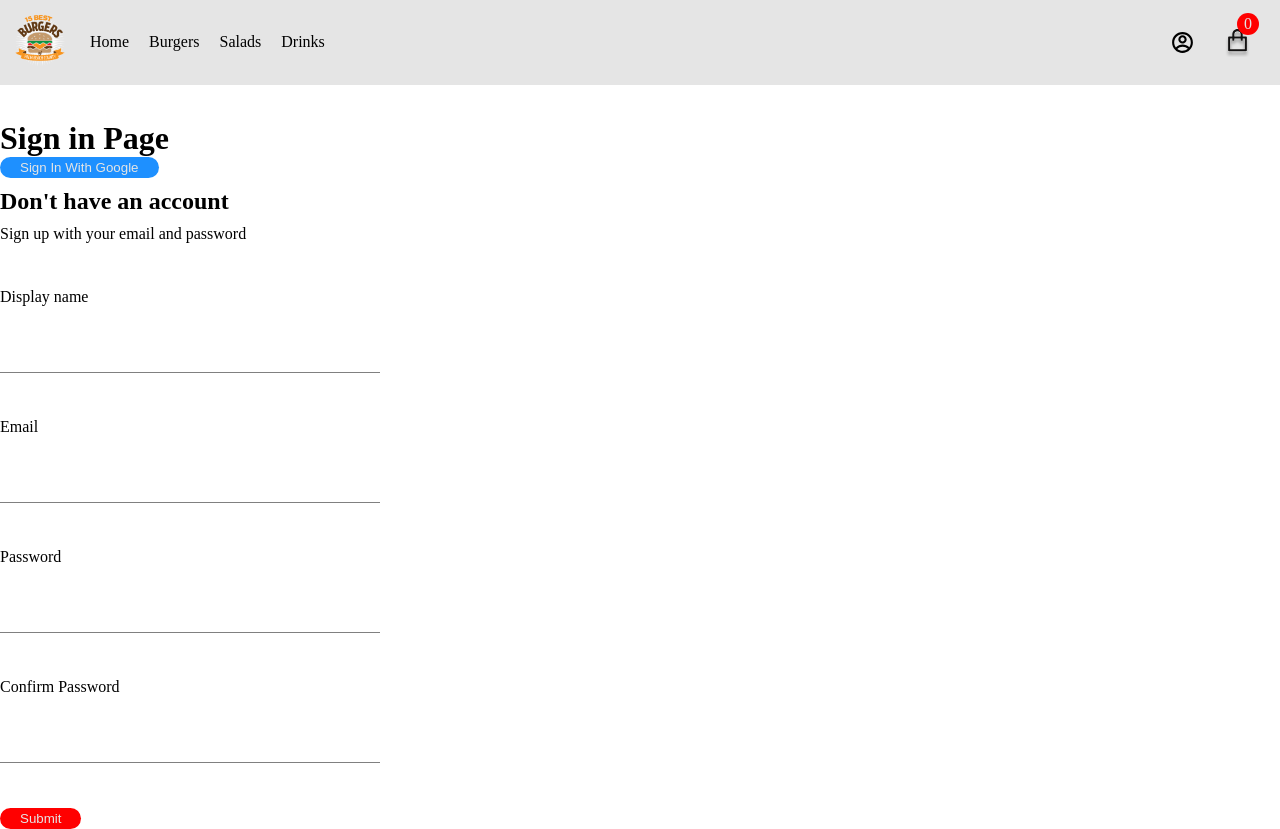
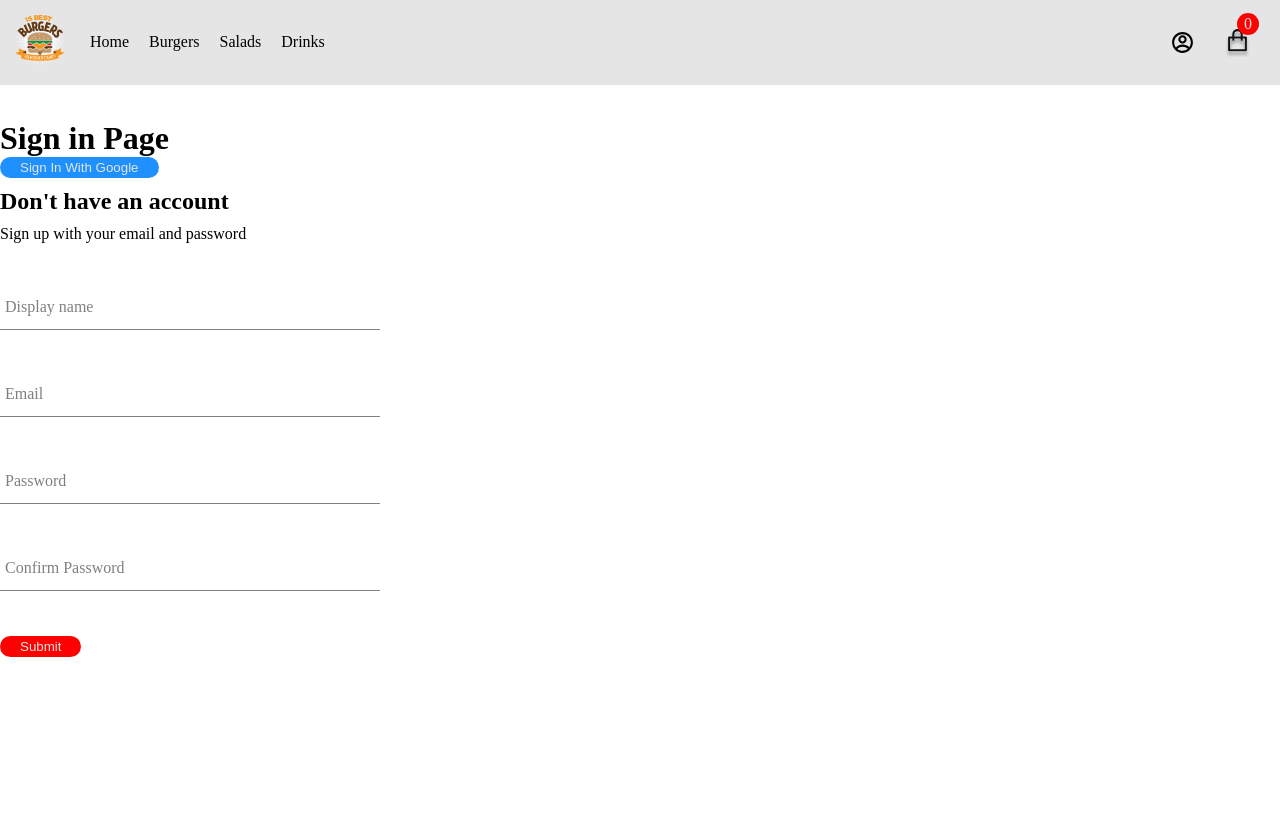
Before and after one commit to GitBartbe/Burger-store, a React (Create React App) app: page /signIn in a window 1280 px wide. After the commit the page ends 800 px from the top, so only its background shows below. Built offline with nearby package versions, Linux system fonts and the light colour scheme.

Commit message:
added styling to FormInput

```diff
--- a/src/components/form-input/form-input.jsx
+++ b/src/components/form-input/form-input.jsx
@@ -3,14 +3,15 @@ import "./form-input.styles.scss";
 const FormInput = ({ label, ...otherProps }) => {
   return (
     <div className="group">
+      <input className="form-input" {...otherProps} />
       {label && (
         <label
           className={`${
-            otherProps.value.length ? "shrink" : ""
-          } form-imput-label `}
+            otherProps.value.length ? 'shrink' : ''
+          } form-input-label `}
           >{label}</label>
       )}
-      <input className="form-input" {...otherProps} />
+
     </div>
   );
 };
--- a/src/components/form-input/form-input.styles.scss
+++ b/src/components/form-input/form-input.styles.scss
@@ -14,7 +14,7 @@ $main-color: black;
   .form-input {
     background: none;
     background-color: white;
-    color:grey;
+    color:$sub-color;
     font-size: 18px;
     padding: 10px 10px 10px 5px;
     display: block;
@@ -48,6 +48,7 @@ $main-color: black;
     transition: 300ms ease all;
 
     &.shrink {
+
       @include shrinkLabel();
     }
   }
```
Also changed, not shown: src/components/sign-in/sign-in.jsx (added, +13 -0 lines), src/components/sign-in/sign-in.styles.scss (added).
